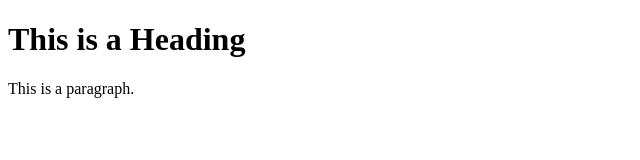
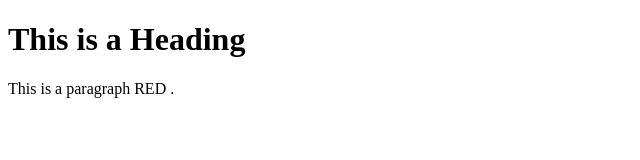
Before and after one commit to pheaktra-tra/git-conflict, a plain HTML site: page index.html in a window 1280 px wide. Shown: the full height of the page, 0-640 px from the left. Drawn offline with Linux system fonts and the light colour scheme.

Commit message:
ma modif

```diff
--- a/index.html
+++ b/index.html
@@ -6,7 +6,7 @@
 <body>
 
 <h1>This is a Heading</h1>
-<p>This is a paragraph.</p>
+<p>This is a paragraph RED .</p>
 
 </body>
 </html>
```
